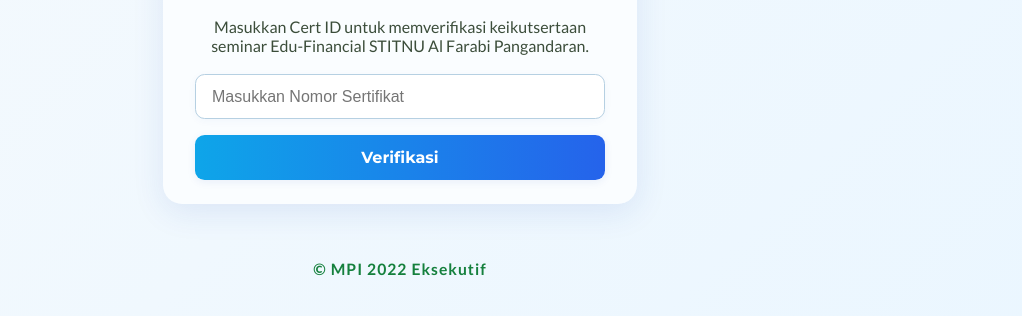
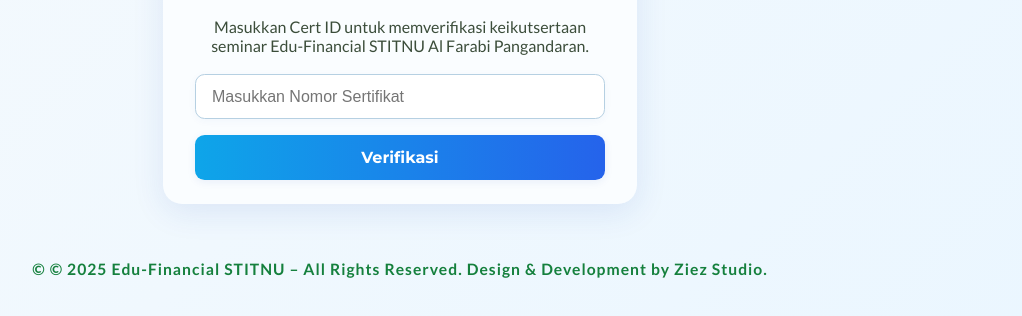
Before and after one commit to link-verify/verifikasi-sertifikat, a plain HTML site: page index.html in a window 1280 px wide. Shown: the part 346-662 px from the top of the page, without its empty margins (240-1262 px from the left). Drawn offline with Linux system fonts and the light colour scheme.

Commit message:
Update index.html

```diff
--- a/index.html
+++ b/index.html
@@ -410,7 +410,7 @@
         <div id="result" class="result" style="display:none;" aria-live="polite"></div>
     </div>
     <footer style="margin-top:3.5rem; color:#15803d; font-size:0.98rem; text-align:center; font-weight:600; letter-spacing:1px; padding-bottom:1.2rem;">
-        &copy; MPI 2022 Eksekutif
+        &copy; © 2025 Edu-Financial STITNU – All Rights Reserved. Design & Development by Ziez Studio.
     </footer>
     <div id="popup" style="display:none;" tabindex="-1"></div>
     <script>
```
